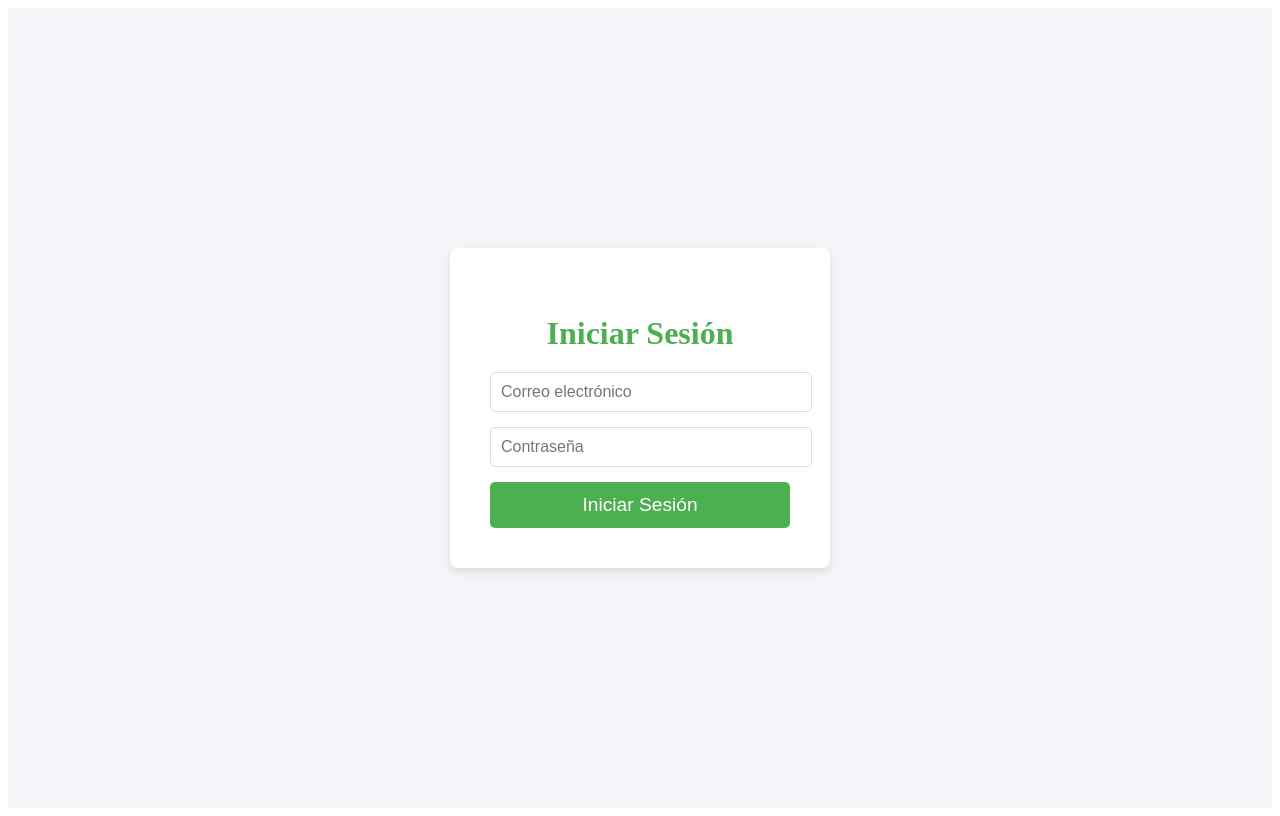
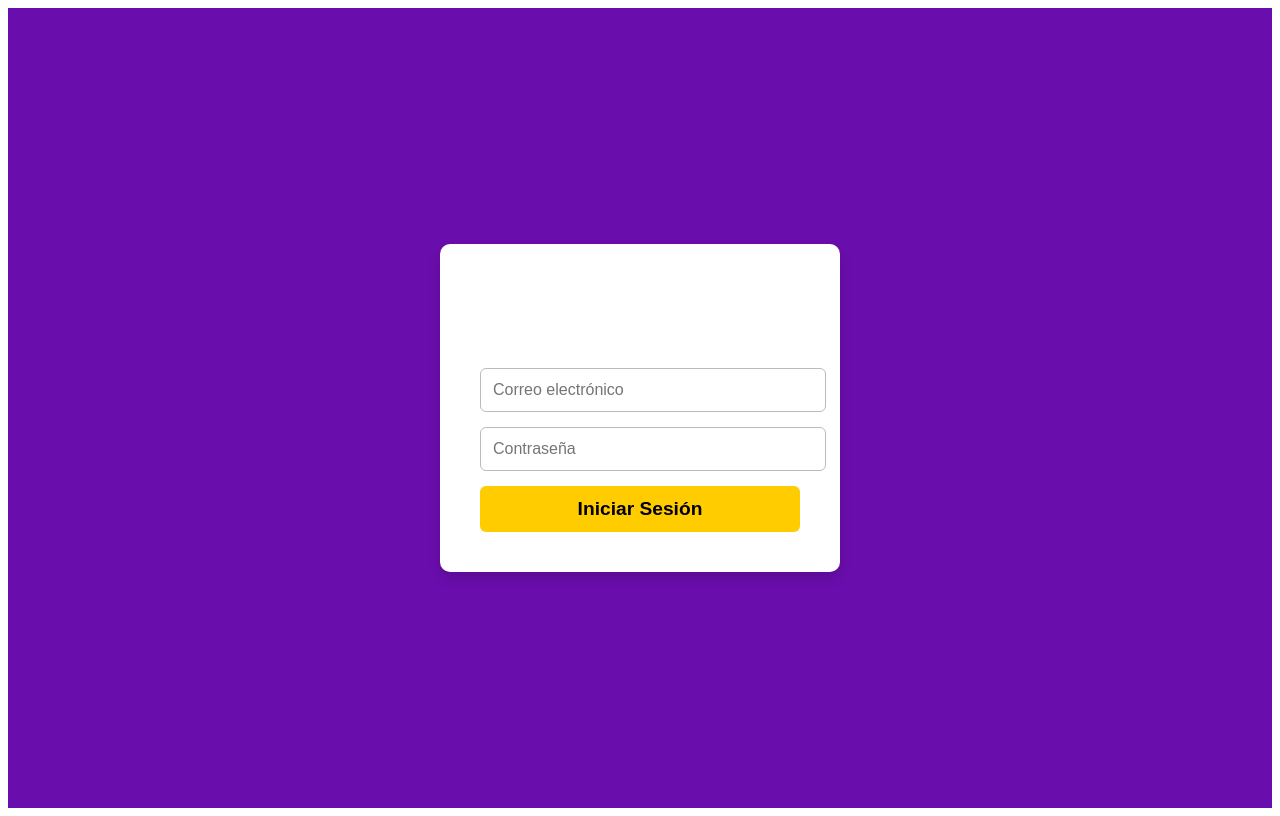
Before and after one commit to Cedrick58/front, a React (Vite) app: page /login in a window 1280 px wide. Built offline with nearby package versions, Linux system fonts and the light colour scheme.

Commit message:
noveno commit

```diff
--- a/src/components/Home.jsx
+++ b/src/components/Home.jsx
@@ -21,7 +21,7 @@ const styles = {
   container: {
     textAlign: 'center',
     padding: '50px',
-    backgroundColor: '#f4f4f9',
+    backgroundColor: '#6a0dad', // Fondo morado
     minHeight: '100vh',
     display: 'flex',
     flexDirection: 'column',
@@ -31,12 +31,13 @@ const styles = {
   },
   heading: {
     fontSize: '2.5rem',
-    color: '#4CAF50',
+    color: '#ffffff', // Blanco para contraste con el fondo morado
     marginBottom: '20px',
+    fontWeight: 'bold',
   },
   description: {
     fontSize: '1.2rem',
-    color: '#555',
+    color: '#ddd', // Color más claro para mejor visibilidad
     marginBottom: '30px',
   },
   buttonContainer: {
@@ -44,12 +45,13 @@ const styles = {
     gap: '20px',
   },
   button: {
-    backgroundColor: '#4CAF50',
-    color: 'white',
+    backgroundColor: '#ffcc00', // Amarillo para contraste
+    color: 'black',
     padding: '15px 25px',
     textDecoration: 'none',
-    borderRadius: '5px',
+    borderRadius: '8px',
     fontSize: '1rem',
+    fontWeight: 'bold',
     transition: 'background-color 0.3s ease',
   },
 };
--- a/src/components/Login.jsx
+++ b/src/components/Login.jsx
@@ -75,27 +75,28 @@ const styles = {
     justifyContent: 'center',
     alignItems: 'center',
     height: '100vh',
-    backgroundColor: '#f4f4f9',
+    backgroundColor: '#6a0dad', // Fondo morado
   },
   form: {
     backgroundColor: 'white',
     padding: '40px',
-    borderRadius: '8px',
-    boxShadow: '0 4px 8px rgba(0, 0, 0, 0.1)',
-    width: '300px',
+    borderRadius: '10px',
+    boxShadow: '0 6px 12px rgba(0, 0, 0, 0.15)',
+    width: '320px',
     textAlign: 'center',
   },
   heading: {
     fontSize: '2rem',
-    color: '#4CAF50',
+    color: '#ffffff', // Blanco para contraste con el fondo morado
     marginBottom: '20px',
+    fontWeight: 'bold',
   },
   input: {
     width: '100%',
-    padding: '10px',
+    padding: '12px',
     marginBottom: '15px',
-    border: '1px solid #ddd',
-    borderRadius: '5px',
+    border: '1px solid #bbb',
+    borderRadius: '6px',
     fontSize: '1rem',
     outline: 'none',
     transition: 'border-color 0.3s',
@@ -103,18 +104,20 @@ const styles = {
   button: {
     width: '100%',
     padding: '12px',
-    backgroundColor: '#4CAF50',
-    color: 'white',
+    backgroundColor: '#ffcc00', // Amarillo para contraste
+    color: 'black',
     border: 'none',
-    borderRadius: '5px',
+    borderRadius: '6px',
     fontSize: '1.2rem',
+    fontWeight: 'bold',
     cursor: 'pointer',
     transition: 'background-color 0.3s ease',
   },
   error: {
-    color: '#f44336',
+    color: '#ff4444',
     marginBottom: '10px',
   },
 };
 
+
 export default Main;
--- a/src/components/Main.css
+++ b/src/components/Main.css
@@ -1,5 +1,5 @@
 .page-container {
-    font-family: Arial, sans-serif;
+    font-family: Arial, Fill;
     padding: 20px;
   }
 
@@ -9,7 +9,7 @@
   }
 
   .button {
-    background-color: #ff6d00;
+    background-color: #ff00bb;
     color: white;
     border: none;
     padding: 10px 20px;
@@ -20,7 +20,7 @@
   }
 
   .button:hover {
-    background-color: #e65c00;
+    background-color: #b611b9;
   }
 
   .user-table {
@@ -40,7 +40,7 @@
   }
 
   .send-message-btn {
-    background-color: #4CAF50;
+    background-color: #9d11a9;
     color: white;
     padding: 8px 16px;
     border-radius: 5px;
@@ -48,7 +48,7 @@
   }
 
   .send-message-btn:hover {
-    background-color: #45a049;
+    background-color: #a11c8f;
   }
 
   .modal {
@@ -85,7 +85,7 @@
   }
 
   .close-btn, .send-btn {
-    background-color: #ff6d00;
+    background-color: #951684;
     color: white;
     border: none;
     padding: 10px 20px;
@@ -94,5 +94,5 @@
   }
 
   .close-btn:hover, .send-btn:hover {
-    background-color: #e65c00;
+    background-color: #8e1363;
   }
--- a/src/components/Register.jsx
+++ b/src/components/Register.jsx
@@ -148,11 +148,11 @@ const styles = {
     justifyContent: 'center',
     alignItems: 'center',
     height: '100vh',
-    backgroundColor: '#6a0dad', // Fondo morado
+    backgroundColor: '#bc1bcb', // Fondo morado
   },
   form: {
-    backgroundColor: 'white',
-    padding: '40px',
+    backgroundColor: 'black',
+    padding: '50px',
     borderRadius: '10px',
     boxShadow: '0 6px 12px rgba(0, 0, 0, 0.15)',
     width: '320px',
@@ -166,7 +166,7 @@ const styles = {
   },
   input: {
     width: '100%',
-    padding: '12px',
+    padding: '15px',
     marginBottom: '15px',
     border: '1px solid #bbb',
     borderRadius: '6px',
```
